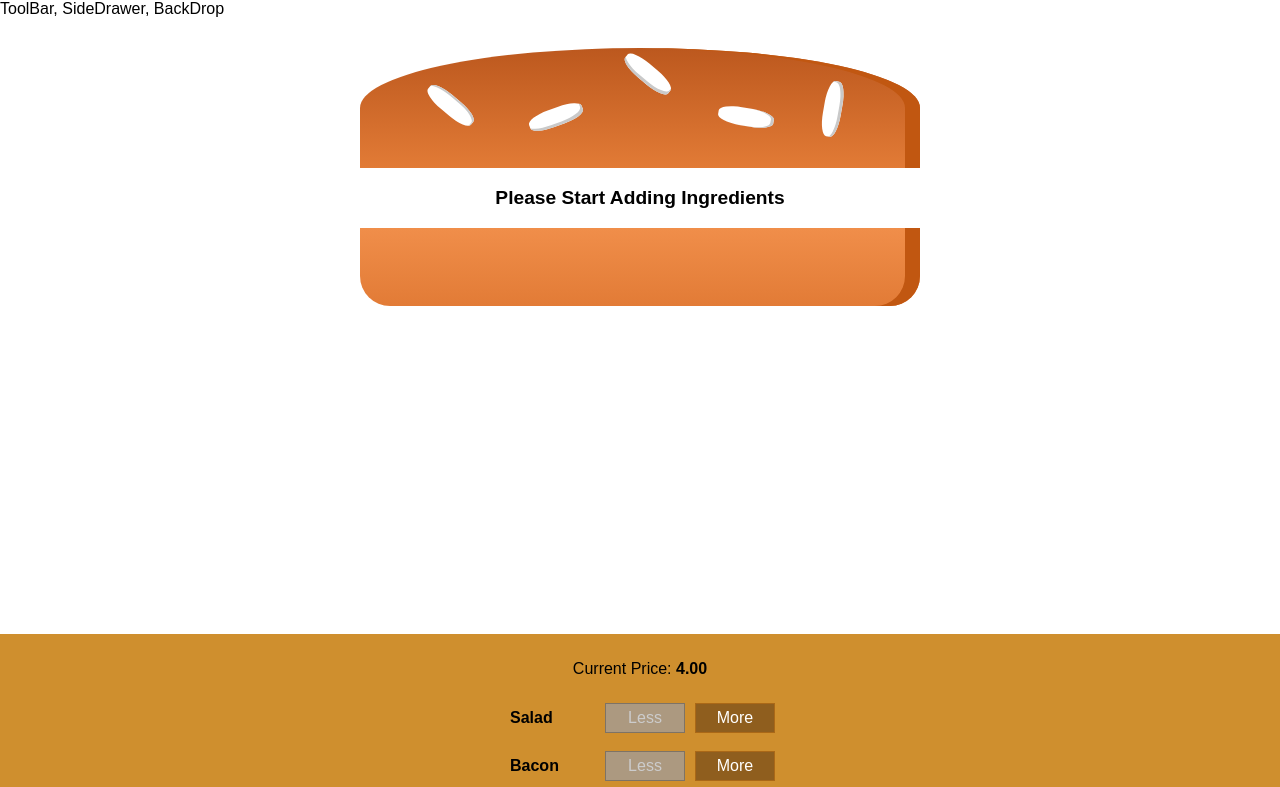
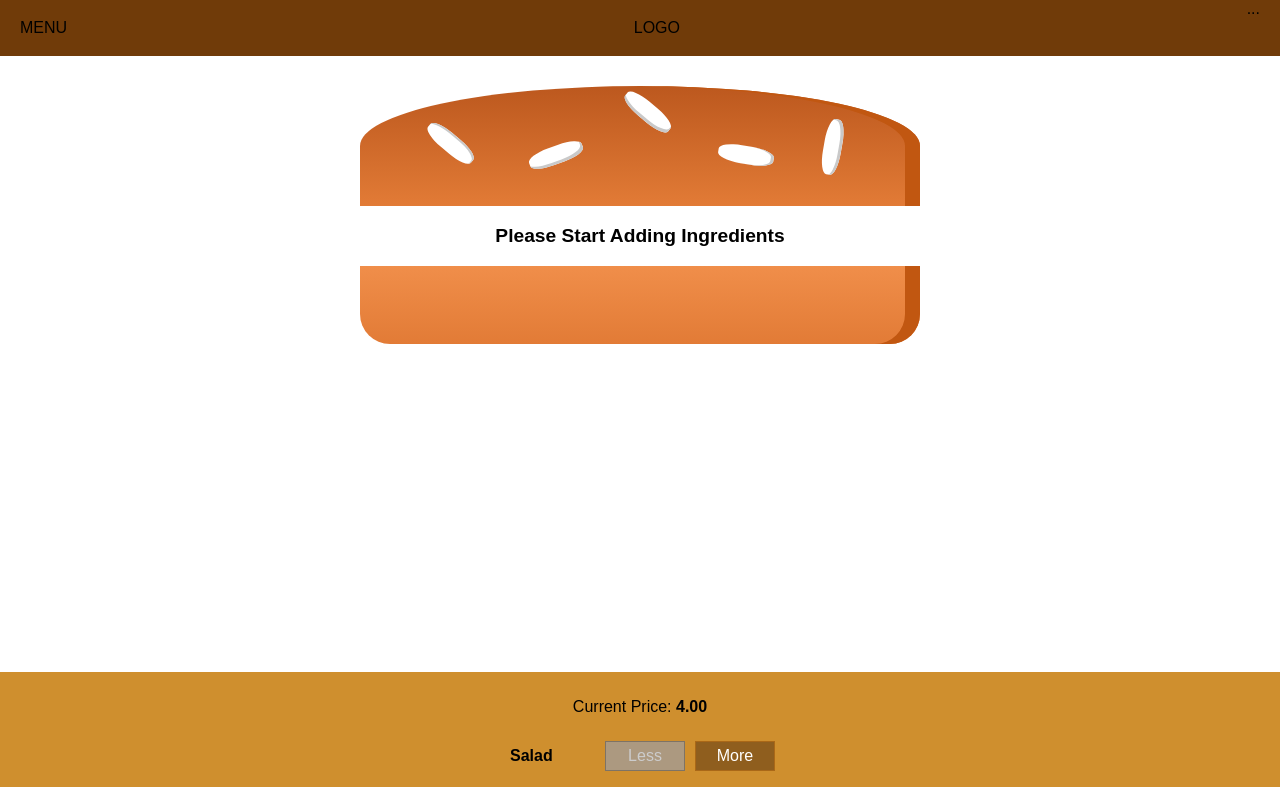
Before and after one commit to bdog72/Burger-Builder, a React app: page / in a window 1280 px wide. Shown: the top 787 px of the page. Built offline with nearby package versions, Linux system fonts and the light colour scheme.

Commit message:
finished lecture 126

```diff
--- a/src/components/Burger/OrderSummary/OrderSummary.js
+++ b/src/components/Burger/OrderSummary/OrderSummary.js
@@ -17,6 +17,7 @@
           <ul>
             {ingredientSummary}
           </ul>
+          <p><strong>Total Price: {props.price.toFixed(2)}</strong></p>
           <p>Continue To CheckOut?</p>
           <Button btnType='Danger' clicked={props.purchaseCancelled}>CANCEL</Button>
           <Button btnType='Success' clicked={props.purchaseContinued}>CONTINUE</Button>
--- a/src/components/Layout/Layout.css
+++ b/src/components/Layout/Layout.css
@@ -1,3 +1,3 @@
 .Content {
-  margin-top: 16px;
+  margin-top: 72px;
 }
--- a/src/components/Layout/Layout.js
+++ b/src/components/Layout/Layout.js
@@ -1,10 +1,11 @@
 import React from 'react'
 import Aux from '../../hoc/Aux'
 import classes from './Layout.css'
+import Toolbar from '../Navigation/Toolbar/Toolbar'
 
 const layout = ( props ) => (
   <Aux>
-    <div>ToolBar, SideDrawer, BackDrop</div>
+    <Toolbar />
     <main className={classes.Content}>
       {props.children}
     </main>
--- /dev/null
+++ b/src/components/Navigation/Toolbar/Toolbar.css
@@ -0,0 +1,20 @@
+
+.Toolbar {
+  height: 56px;
+  width: 100%;
+  position: fixed;
+  top: 0;
+  left: 0;
+  background-color: #703b09;
+  display: flex;
+  justify-content: space-between;
+  align-items: center;
+  padding: 0 20px;
+  box-sizing: border-box;
+  z-index: 90;
+}
+
+.Toolbar nav {
+  height: 100%;
+
+}
--- /dev/null
+++ b/src/components/Navigation/Toolbar/Toolbar.js
@@ -0,0 +1,17 @@
+import React from 'react'
+
+import classes from './Toolbar.css'
+
+const toolbar = (props) => (
+  <header className={classes.Toolbar}>
+    <div>MENU</div>
+    <div>LOGO</div>
+
+    <nav>
+      ...
+    </nav>
+
+  </header>
+)
+
+export default toolbar
--- a/src/containers/BurgerBuilder/BurgerBuilder.js
+++ b/src/containers/BurgerBuilder/BurgerBuilder.js
@@ -93,6 +93,7 @@
         <Modal show={this.state.purchasing} modalClosed={this.purchaseCancelHandler}>
           <OrderSummary
             ingredients={this.state.ingredients}
+            price={this.state.totalPrice}
             purchaseCancelled={this.purchaseCancelHandler}
             purchaseContinued={this.purchaseContinueHandler} />
         </Modal>
```
